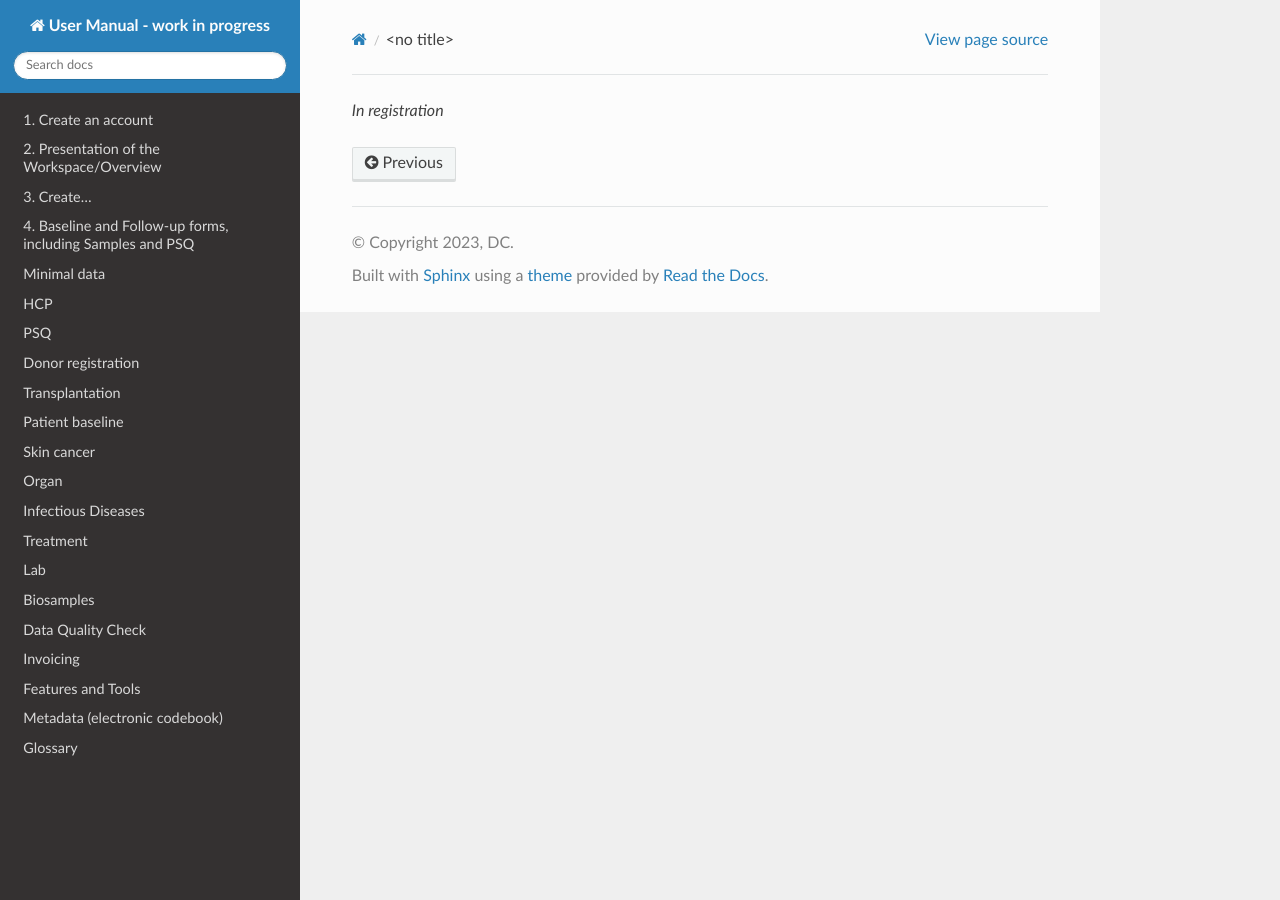
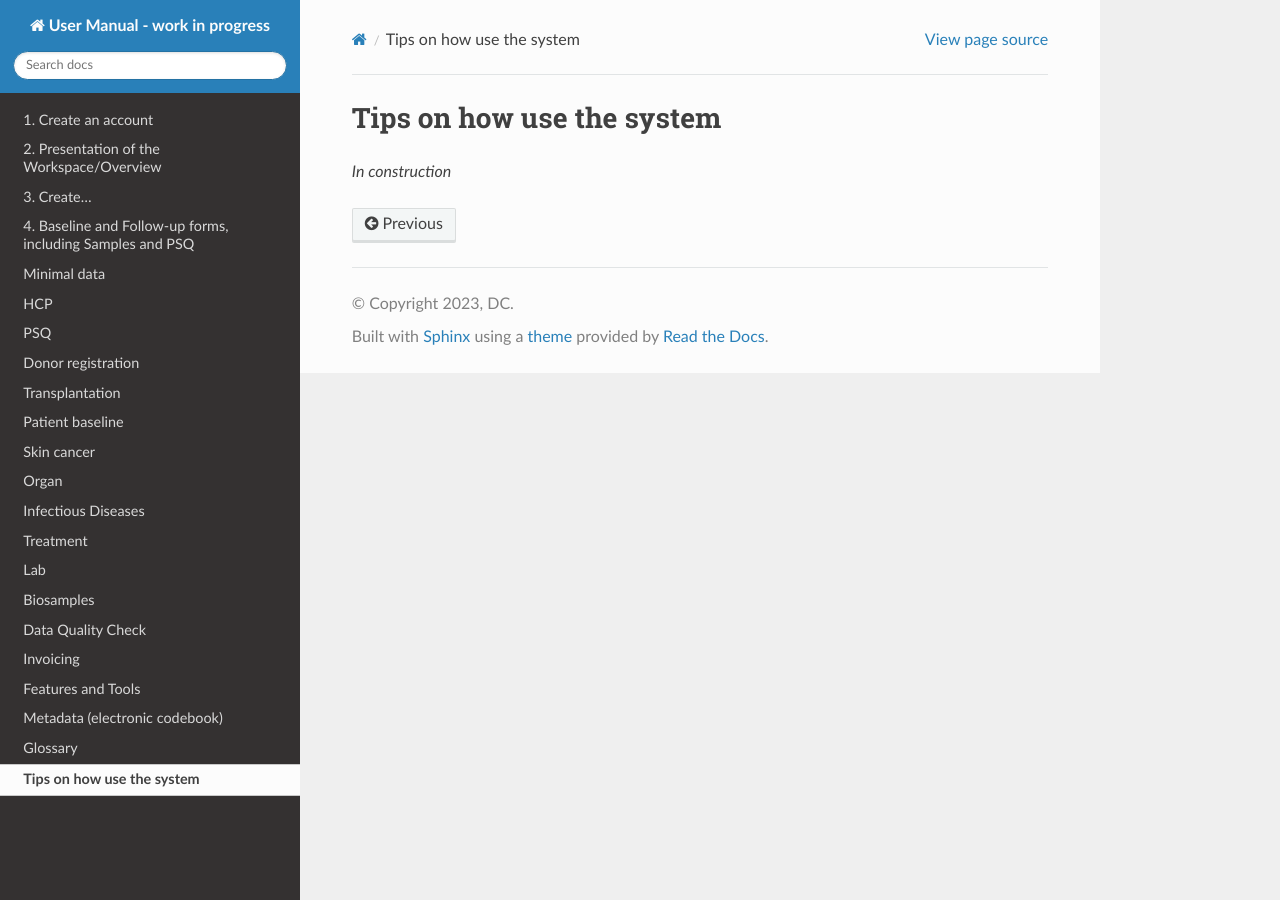
Before and after one commit to swiss-transplant-cohort-study/3LC-user-manual, a Sphinx documentation site: the page built from docs/source/tips.rst, in a window 1280 px wide. Built offline with Sphinx 7.4.7 and the Read the Docs theme 3.1.0, drawn with Linux system fonts in a browser that asks for light colours.

Commit message:
Update tips.rst

```diff
--- a/docs/source/tips.rst
+++ b/docs/source/tips.rst
@@ -1 +1,4 @@
-*In registration*
+Tips on how use the system
+###############################
+
+*In construction*
```
